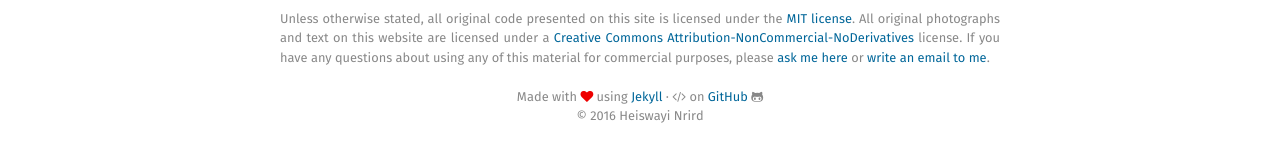
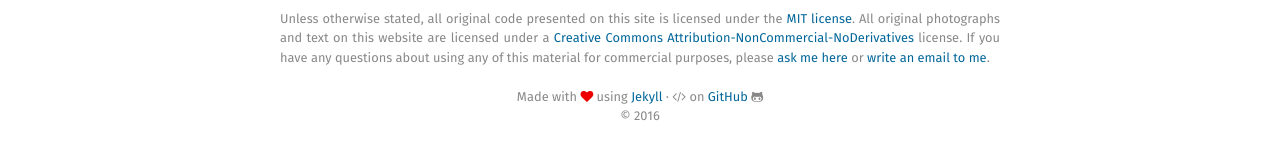
Before and after one commit to x-axis/heiswayi.github.io, a Jekyll site: the page built from index.html, in a window 1280 px wide. Shown: the part 2035-2177 px from the top of the page. Built offline with Jekyll 4.4.1, drawn with Linux system fonts in a browser that asks for light colours; nearby versions of some CDN libraries; some of the changed lines change nothing that is shown.

Commit message:
Update configs

```diff
--- a/_config.yml
+++ b/_config.yml
@@ -7,16 +7,16 @@
 baseurl: "" # the subpath of your site, e.g. /blog
 url: "http://localhost:4000" # the base hostname & protocol for your site
 
-author:
-  name: Heiswayi Nrird
-  email: hnrird@gmail.com
-  url: http://heiswayi.github.io/about.html
+#author:
+#  name: Heiswayi Nrird
+#  email: hnrird@gmail.com
+#  url: http://heiswayi.github.io/about.html
 
-github:
-  repo: https://github.com/heiswayi/heiswayi.github.io
+#github:
+#  repo: https://github.com/heiswayi/heiswayi.github.io
 
-twitter:
-  username: HeiswayiNrird
+#twitter:
+#  username: HeiswayiNrird
 
 google_analytics: UA-58296043-7
 
@@ -25,9 +25,9 @@
 #gems: [pygments.rb, redcarpet]
 
 markdown: kramdown
-kramdown:
-  input: GFM
-  syntax_highlighter: rouge
+#kramdown:
+#  input: GFM
+#  syntax_highlighter: rouge
 
 #markdown: redcarpet
 #redcarpet:
```
